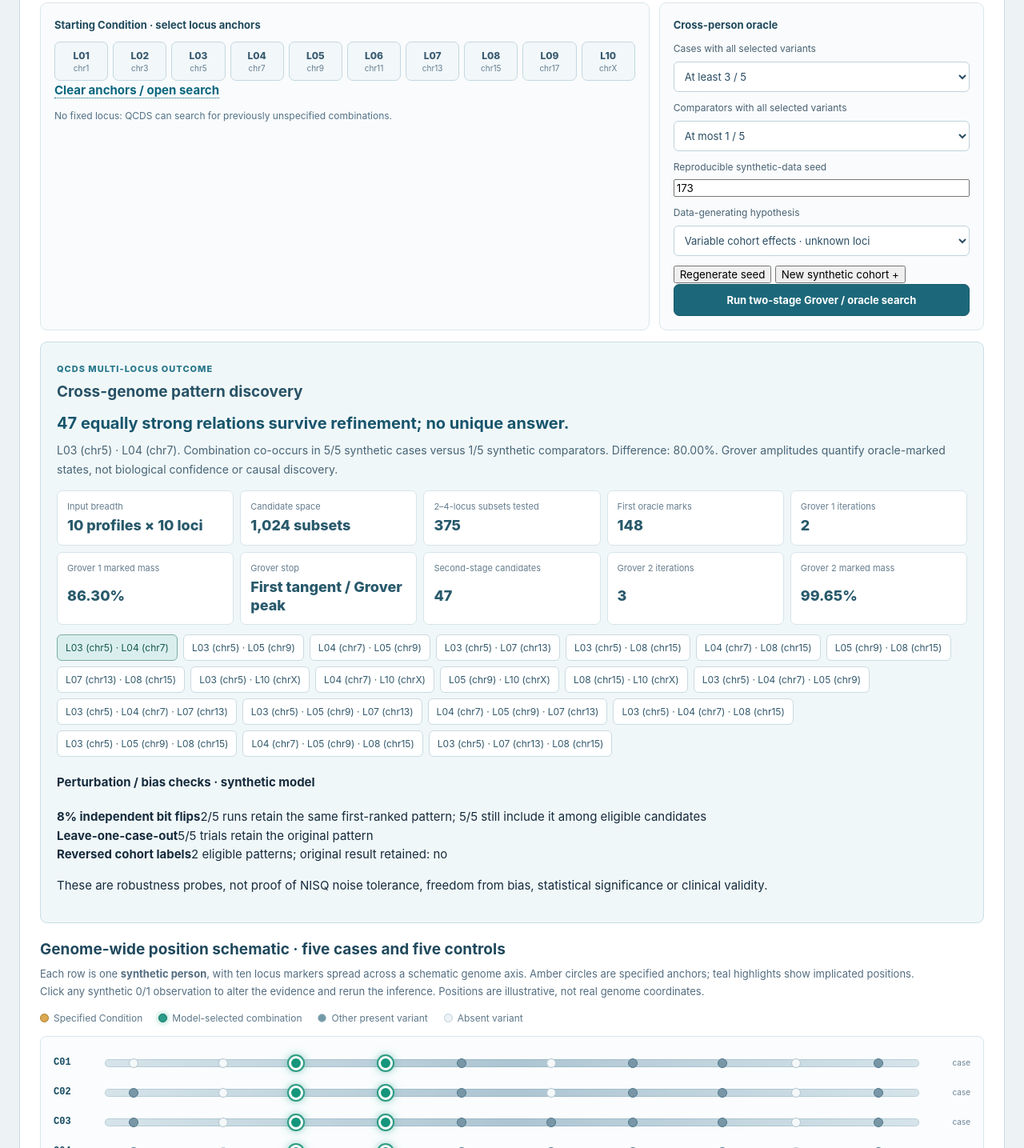
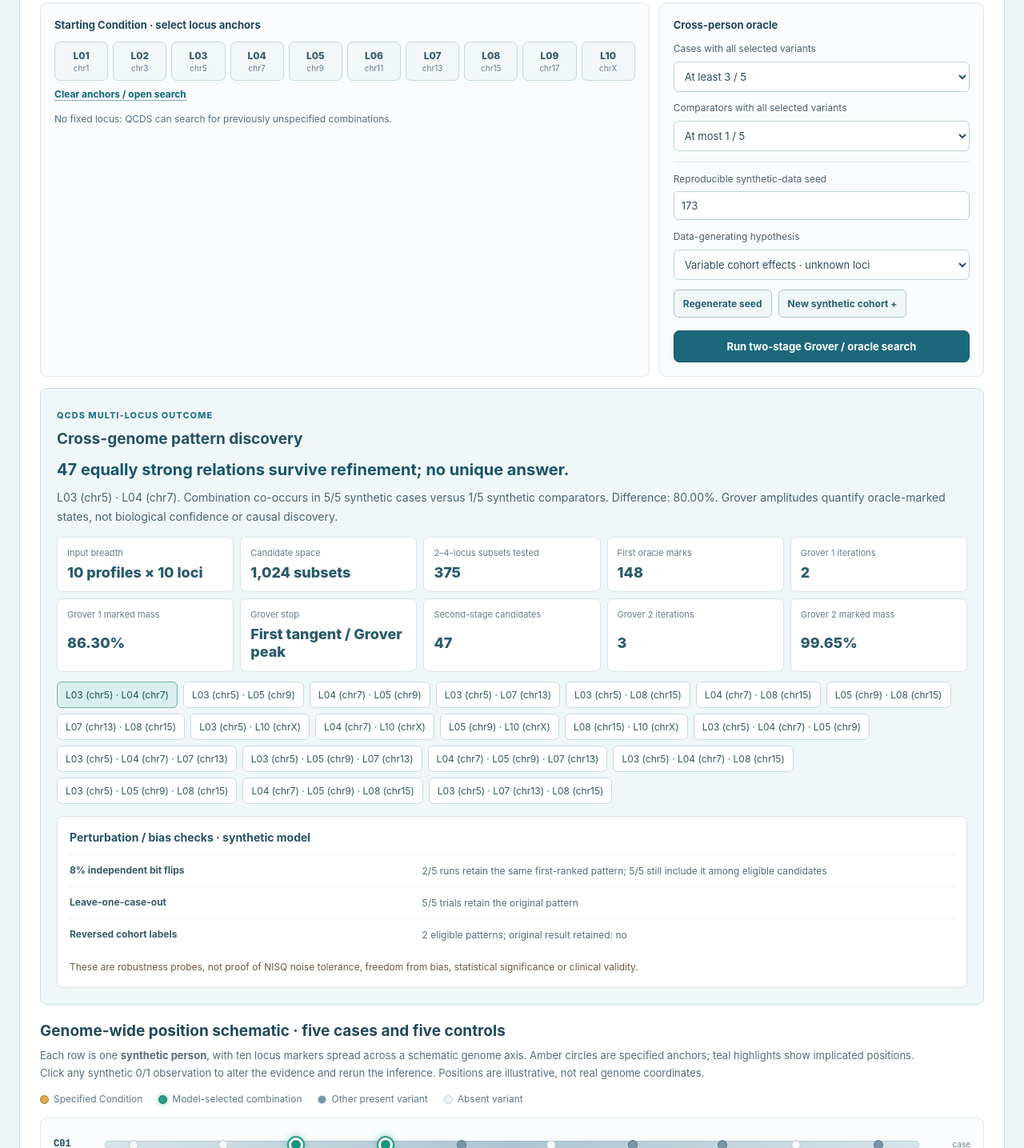
Before and after one commit to iampathat/thesyntractvision, a plain HTML site: page qcds-cancer-lab/index.html in a window 1280 px wide. Shown: the part 762-2197 px from the top of the page at 80% size. Drawn offline with Linux system fonts and the light colour scheme.

Commit message:
Cancer Lab: clarify editable synthetic cohort inputs and numerical noise, bias, leave-one-out audit

```diff
--- a/qcds-cancer-lab/clinical.css
+++ b/qcds-cancer-lab/clinical.css
@@ -599,3 +599,25 @@
  .cohort-tracks {padding:13px 9px}
  .cohort-site {width:10px;height:10px}
 }
+
+
+/* Open-inference and perturbation audit, no fixed target mask. */
+.cohort-data-settings {border-top:1px solid #dde8ec;padding-top:12px;margin:13px 0 16px}
+.cohort-oracle-panel .cohort-data-settings label {margin-bottom:12px}
+.cohort-data-settings input {display:block;width:100%;background:#fff;border:1px solid #bfd3dc;border-radius:6px;color:#294c63;padding:9px;font-size:13px}
+.cohort-data-buttons {display:flex;gap:8px;flex-wrap:wrap;margin-bottom:7px}
+.cohort-data-buttons button {border:1px solid #a7c4d0;border-radius:6px;color:#2a6075;background:#eff6f8;padding:9px 11px;cursor:pointer;font-size:12px;font-weight:720}
+.cohort-data-buttons button:hover {background:#dceff2}
+.cohort-seed-panel>.text-link {margin-top:9px;font-size:12px}
+.cohort-audit {margin-top:15px;padding:15px;border-radius:8px;background:#fff;border:1px solid #d2e1e7}
+.cohort-audit h4 {font-size:14px;color:#275367;margin:0 0 10px}
+.cohort-audit-row {display:grid;grid-template-columns:minmax(120px,.65fr) minmax(0,1fr);gap:8px;padding:10px 0;border-top:1px solid #edf1f4}
+.cohort-audit-row strong {font-size:12px;color:#365b6b}
+.cohort-audit-row span {font-size:12px;color:#516d80;line-height:1.6}
+.cohort-audit-caveat {color:#75583c;font-size:12px;margin:11px 0 0;line-height:1.65}
+.cohort-bit {appearance:none;border:0;cursor:pointer}
+.cohort-bit:hover {outline:2px solid #4b96a3;outline-offset:0}
+@media(max-width:650px) {
+ .cohort-audit-row {grid-template-columns:minmax(0,1fr)}
+ .cohort-controls {grid-template-columns:minmax(0,1fr)}
+}
```
